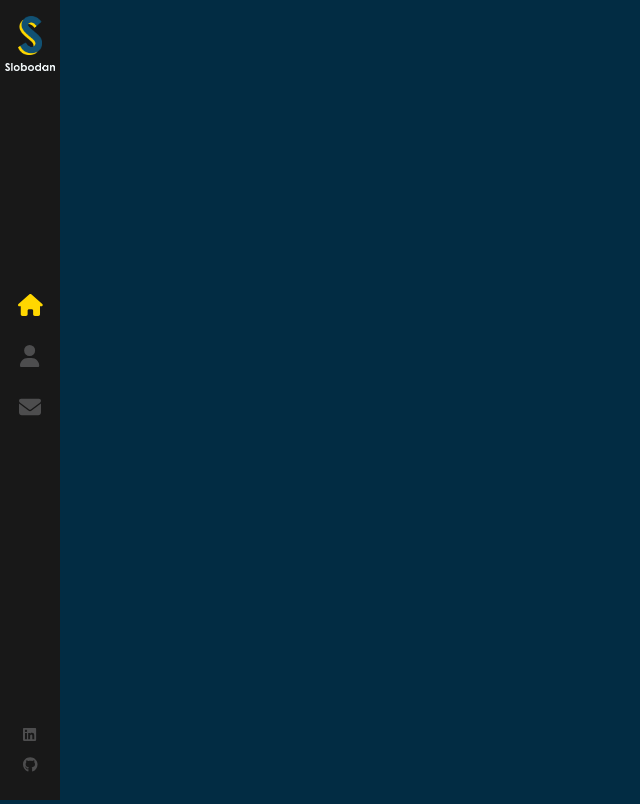
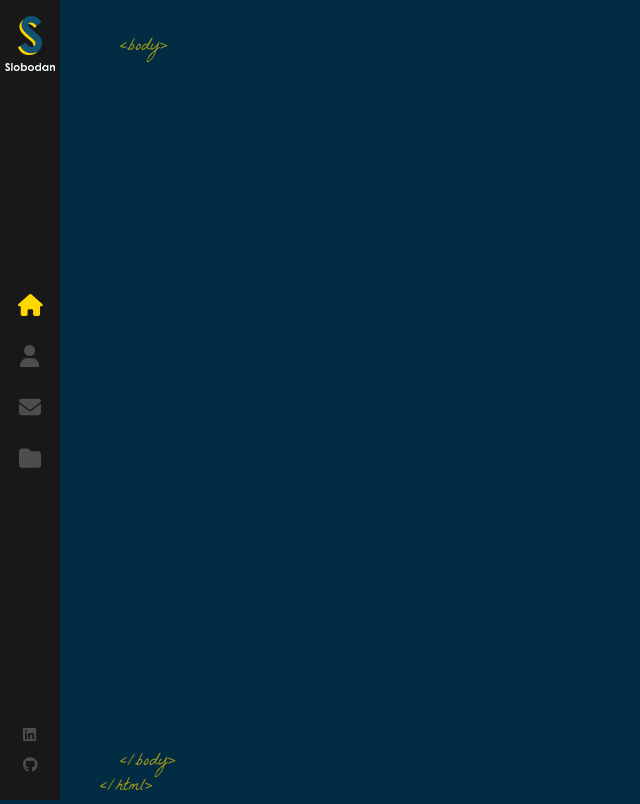
Before and after one commit to digivolv/react-portfolio, a React (Create React App) app: page / in a window 1280 px wide. Shown: the whole page, without its empty margins (0-640 px from the left). Built offline with nearby package versions, Linux system fonts and the light colour scheme.

Commit message:
Add and style layout

```diff
--- a/src/components/Layout/index.js
+++ b/src/components/Layout/index.js
@@ -1,11 +1,21 @@
 import "./index.scss"
 import Sidebar from "../Sidebar/index"
+import { Outlet } from "react-router-dom"
 
 const Layout = () => {
   return (
-    <>
+    <div className="App">
       <Sidebar />
-    </>
+      <div className="page">
+        <span className="tags top-tags">&lt;body&gt;</span>
+        <Outlet />
+        <span className="tags bottom-tags">
+          &lt;/body&gt;
+          <br />
+          <span className="bottom-tag-html">&lt;/html&gt;</span>
+        </span>
+      </div>
+    </div>
   )
 }
 
--- a/src/components/Layout/index.scss
+++ b/src/components/Layout/index.scss
@@ -0,0 +1,24 @@
+.page {
+  width: 100%;
+  height: 100%;
+  position:absolute;
+}
+
+.top-tags {
+  bottom:auto;
+  top:35px;
+}
+
+.tags {
+  color: #ffd700;
+  opacity:0.6;
+  position:absolute;
+  bottom:0;
+  left:120px;
+  font-size: 18px;
+  font-family: "La Belle Aurore"
+}
+
+.bottom-tag-html{
+  margin-left:-20px;
+}
--- a/src/components/Sidebar/index.js
+++ b/src/components/Sidebar/index.js
@@ -3,7 +3,12 @@
 import LogoS from "../../assets/images/logo-s.png"
 import LogoSubtitle from "../../assets/images/logo_sub.png"
 import { FontAwesomeIcon } from "@fortawesome/react-fontawesome"
-import { faHome, faUser, faEnvelope } from "@fortawesome/free-solid-svg-icons"
+import {
+  faHome,
+  faUser,
+  faEnvelope,
+  faFolder,
+} from "@fortawesome/free-solid-svg-icons"
 import { faLinkedin } from "@fortawesome/free-brands-svg-icons"
 import { faGithub } from "@fortawesome/free-brands-svg-icons"
 
@@ -34,6 +39,14 @@
         >
           <FontAwesomeIcon icon={faEnvelope} color="#4d4d4e" />
         </NavLink>
+        <NavLink
+          className="projects-link"
+          exact="true"
+          activeclassname="active"
+          to="/projects"
+        >
+          <FontAwesomeIcon icon={faFolder} color="#4d4d4e" />
+        </NavLink>
       </nav>
 
       <ul>
--- a/src/components/Sidebar/index.scss
+++ b/src/components/Sidebar/index.scss
@@ -60,7 +60,7 @@
 
     &:after {
       content: '';
-      font-size: 9px;
+      font-size: 7.5px;
       letter-spacing: 2px;
       position:absolute;
       bottom:0;
@@ -87,6 +87,12 @@
   a.contact-link {
     &:after{
       content: 'CONTACT';
+    }
+  }
+
+  a.projects-link {
+    &:after{
+      content: 'PROJECTS';
     }
   }
 
```
